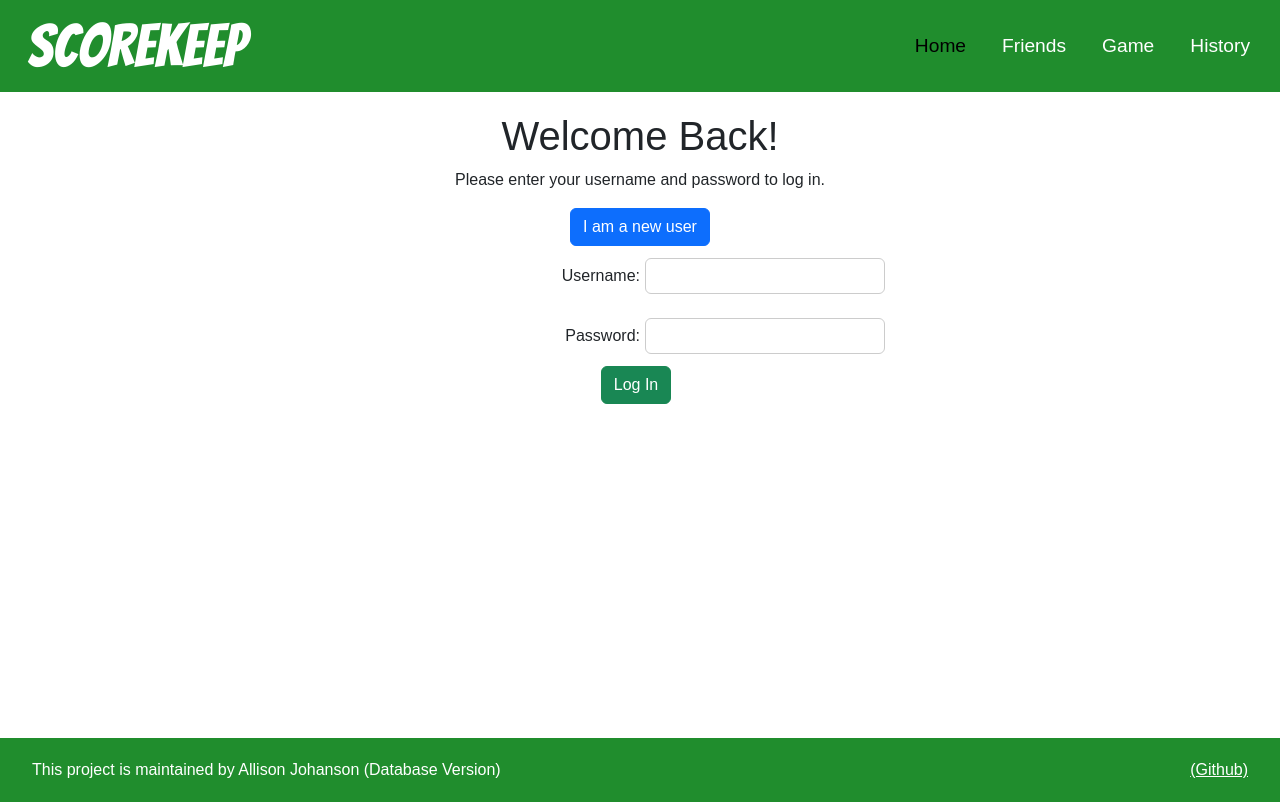
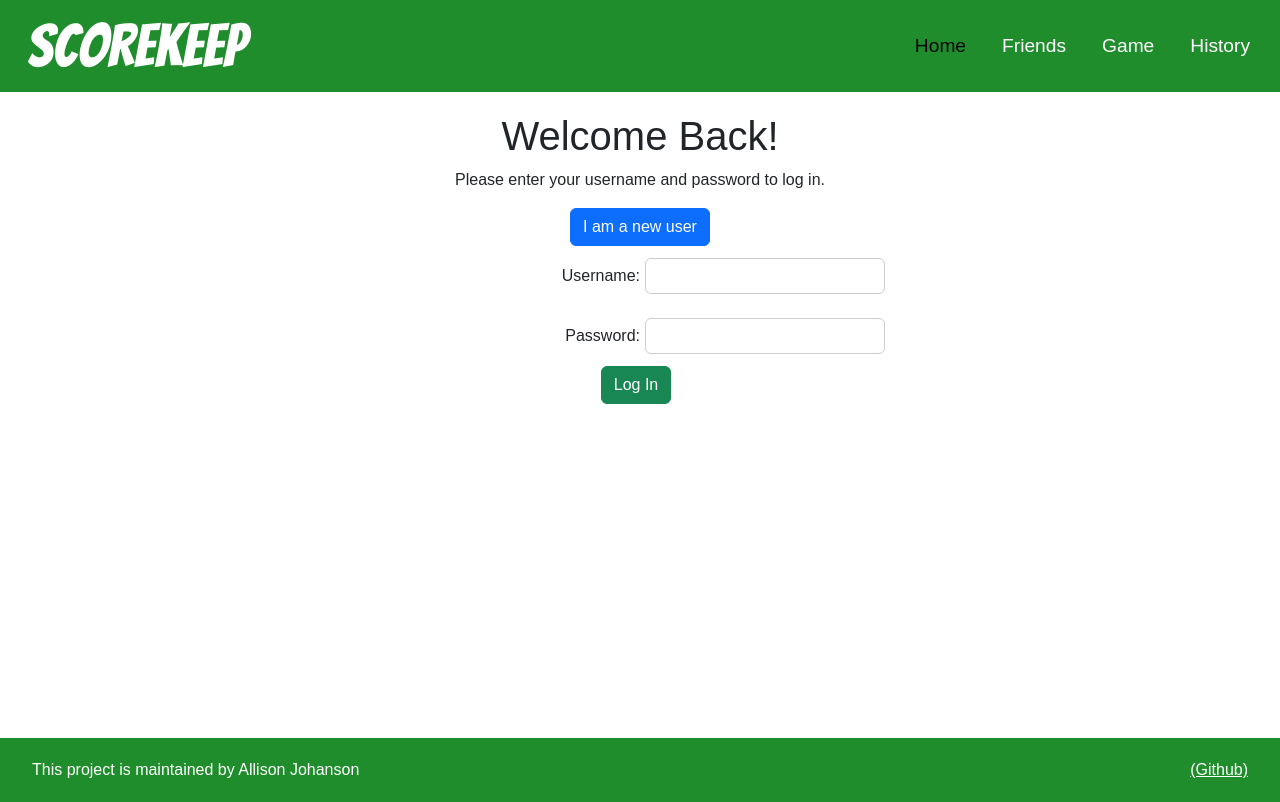
Before and after one commit to AllyJoho/startup, a React (Vite) app: page / in a window 1280 px wide. Built offline with nearby package versions, Linux system fonts and the light colour scheme; no server answers.

Commit message:
in endgame I'm so stressed

```diff
--- a/src/app.jsx
+++ b/src/app.jsx
@@ -161,7 +161,7 @@ export default function App() {
                 <footer>
                     <div className="container-fluid">
                         <span className="text-reset">
-                            This project is maintained by Allison Johanson (Database Version)
+                            This project is maintained by Allison Johanson
                         </span>
                         <a className="text-reset" href="https://github.com/AllyJoho/startup.git">
                             (Github)
```
